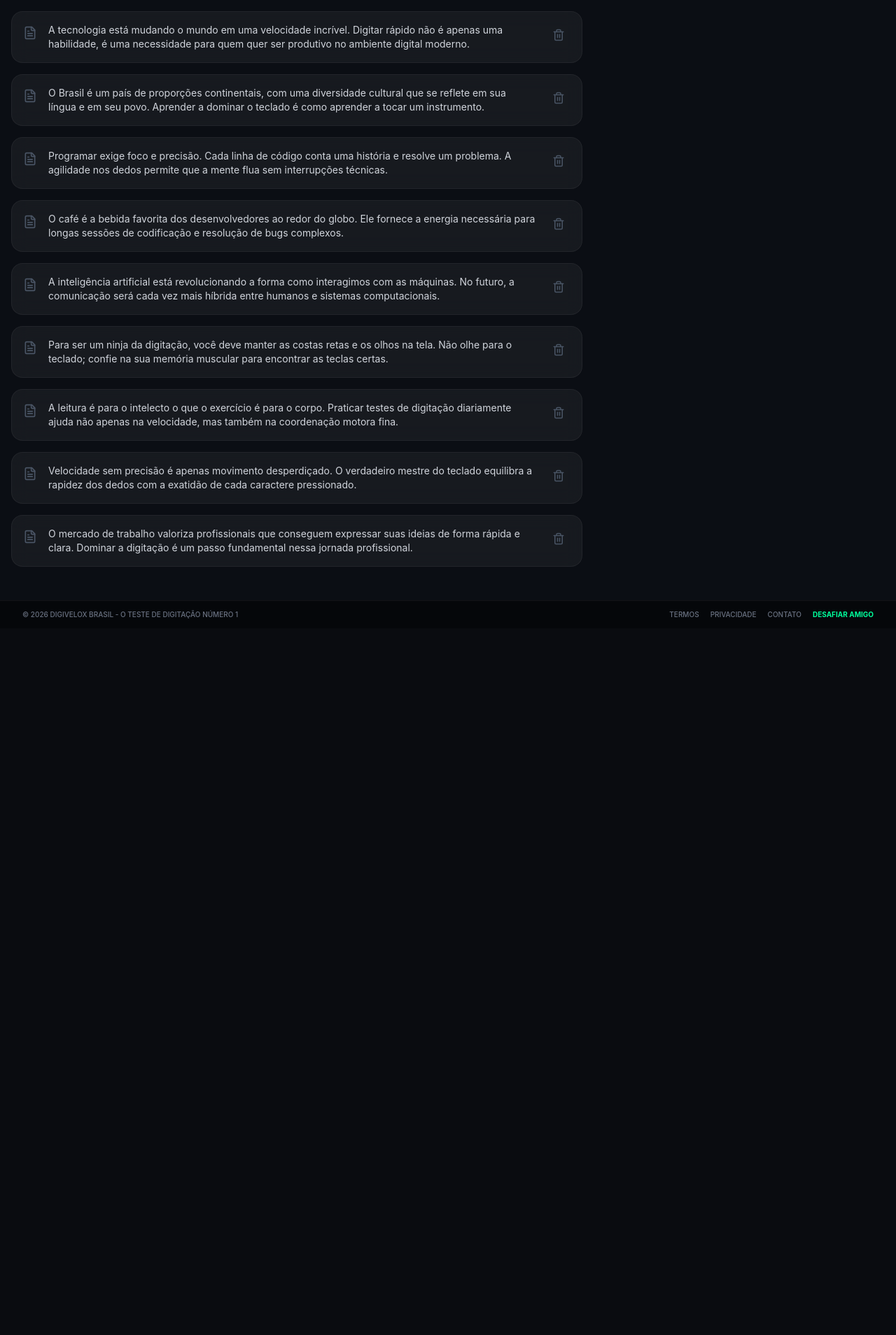
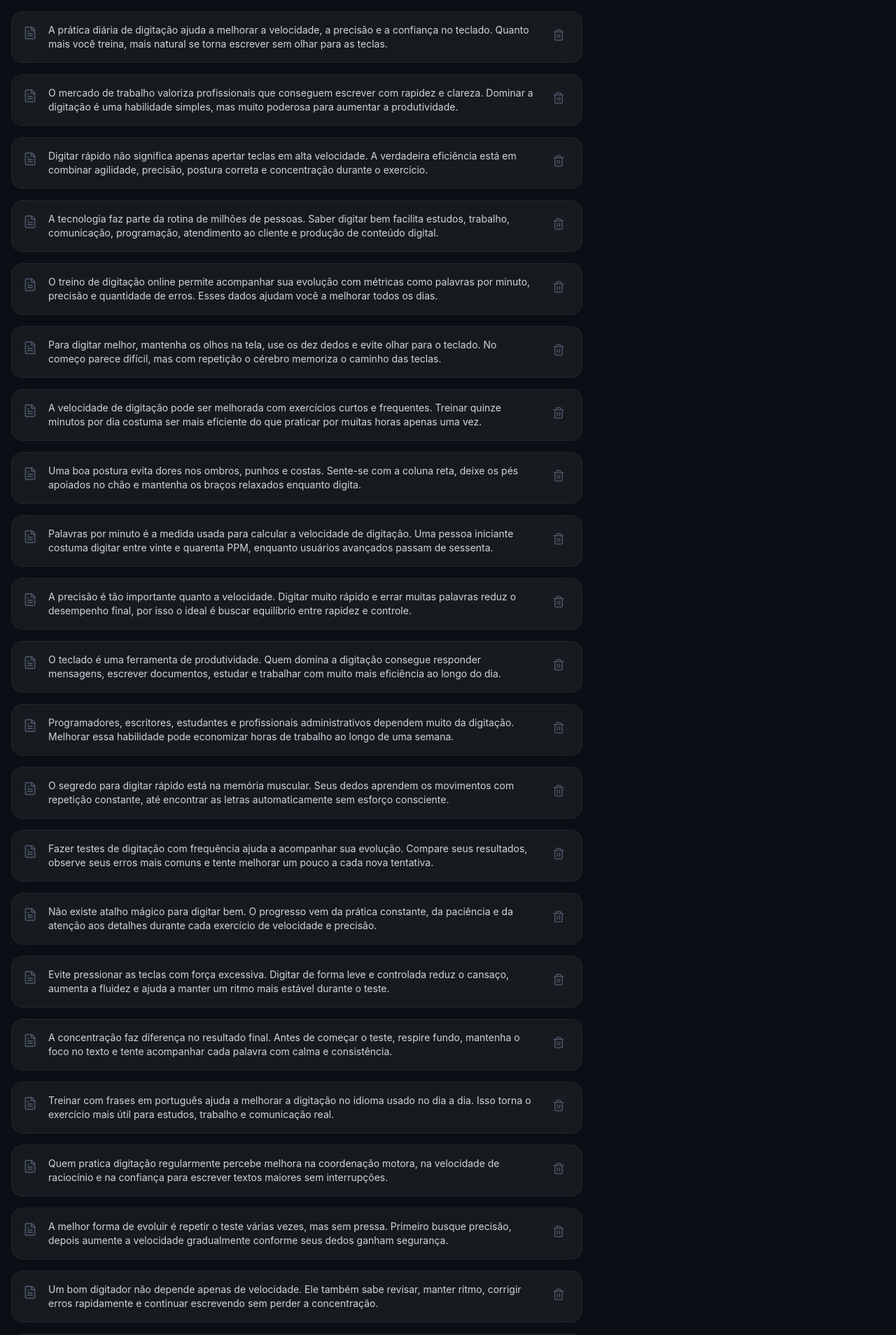
Before and after one commit to 14evertonalbertocorrea-coder/digivelox-brasil, a React (Vite) app: page /admin in a window 1280 px wide. Shown: the part 567-2475 px from the top of the page at 70% size. Before the commit the page ends 1465 px from the top, so only its background shows below. Built offline with nearby package versions, Linux system fonts and the light colour scheme.

Commit message:
Update constants.ts

```diff
--- a/src/constants.ts
+++ b/src/constants.ts
@@ -1,14 +1,68 @@
-
 export const TYPING_TEXTS = [
-  "A tecnologia está mudando o mundo em uma velocidade incrível. Digitar rápido não é apenas uma habilidade, é uma necessidade para quem quer ser produtivo no ambiente digital moderno.",
-  "O Brasil é um país de proporções continentais, com uma diversidade cultural que se reflete em sua língua e em seu povo. Aprender a dominar o teclado é como aprender a tocar um instrumento.",
-  "Programar exige foco e precisão. Cada linha de código conta uma história e resolve um problema. A agilidade nos dedos permite que a mente flua sem interrupções técnicas.",
-  "O café é a bebida favorita dos desenvolvedores ao redor do globo. Ele fornece a energia necessária para longas sessões de codificação e resolução de bugs complexos.",
-  "A inteligência artificial está revolucionando a forma como interagimos com as máquinas. No futuro, a comunicação será cada vez mais híbrida entre humanos e sistemas computacionais.",
-  "Para ser um ninja da digitação, você deve manter as costas retas e os olhos na tela. Não olhe para o teclado; confie na sua memória muscular para encontrar as teclas certas.",
-  "A leitura é para o intelecto o que o exercício é para o corpo. Praticar testes de digitação diariamente ajuda não apenas na velocidade, mas também na coordenação motora fina.",
-  "Velocidade sem precisão é apenas movimento desperdiçado. O verdadeiro mestre do teclado equilibra a rapidez dos dedos com a exatidão de cada caractere pressionado.",
-  "O mercado de trabalho valoriza profissionais que conseguem expressar suas ideias de forma rápida e clara. Dominar a digitação é um passo fundamental nessa jornada profissional."
+  "A prática diária de digitação ajuda a melhorar a velocidade, a precisão e a confiança no teclado. Quanto mais você treina, mais natural se torna escrever sem olhar para as teclas.",
+  "O mercado de trabalho valoriza profissionais que conseguem escrever com rapidez e clareza. Dominar a digitação é uma habilidade simples, mas muito poderosa para aumentar a produtividade.",
+  "Digitar rápido não significa apenas apertar teclas em alta velocidade. A verdadeira eficiência está em combinar agilidade, precisão, postura correta e concentração durante o exercício.",
+  "A tecnologia faz parte da rotina de milhões de pessoas. Saber digitar bem facilita estudos, trabalho, comunicação, programação, atendimento ao cliente e produção de conteúdo digital.",
+  "O treino de digitação online permite acompanhar sua evolução com métricas como palavras por minuto, precisão e quantidade de erros. Esses dados ajudam você a melhorar todos os dias.",
+  "Para digitar melhor, mantenha os olhos na tela, use os dez dedos e evite olhar para o teclado. No começo parece difícil, mas com repetição o cérebro memoriza o caminho das teclas.",
+  "A velocidade de digitação pode ser melhorada com exercícios curtos e frequentes. Treinar quinze minutos por dia costuma ser mais eficiente do que praticar por muitas horas apenas uma vez.",
+  "Uma boa postura evita dores nos ombros, punhos e costas. Sente-se com a coluna reta, deixe os pés apoiados no chão e mantenha os braços relaxados enquanto digita.",
+  "Palavras por minuto é a medida usada para calcular a velocidade de digitação. Uma pessoa iniciante costuma digitar entre vinte e quarenta PPM, enquanto usuários avançados passam de sessenta.",
+  "A precisão é tão importante quanto a velocidade. Digitar muito rápido e errar muitas palavras reduz o desempenho final, por isso o ideal é buscar equilíbrio entre rapidez e controle.",
+  "O teclado é uma ferramenta de produtividade. Quem domina a digitação consegue responder mensagens, escrever documentos, estudar e trabalhar com muito mais eficiência ao longo do dia.",
+  "Programadores, escritores, estudantes e profissionais administrativos dependem muito da digitação. Melhorar essa habilidade pode economizar horas de trabalho ao longo de uma semana.",
+  "O segredo para digitar rápido está na memória muscular. Seus dedos aprendem os movimentos com repetição constante, até encontrar as letras automaticamente sem esforço consciente.",
+  "Fazer testes de digitação com frequência ajuda a acompanhar sua evolução. Compare seus resultados, observe seus erros mais comuns e tente melhorar um pouco a cada nova tentativa.",
+  "Não existe atalho mágico para digitar bem. O progresso vem da prática constante, da paciência e da atenção aos detalhes durante cada exercício de velocidade e precisão.",
+  "Evite pressionar as teclas com força excessiva. Digitar de forma leve e controlada reduz o cansaço, aumenta a fluidez e ajuda a manter um ritmo mais estável durante o teste.",
+  "A concentração faz diferença no resultado final. Antes de começar o teste, respire fundo, mantenha o foco no texto e tente acompanhar cada palavra com calma e consistência.",
+  "Treinar com frases em português ajuda a melhorar a digitação no idioma usado no dia a dia. Isso torna o exercício mais útil para estudos, trabalho e comunicação real.",
+  "Quem pratica digitação regularmente percebe melhora na coordenação motora, na velocidade de raciocínio e na confiança para escrever textos maiores sem interrupções.",
+  "A melhor forma de evoluir é repetir o teste várias vezes, mas sem pressa. Primeiro busque precisão, depois aumente a velocidade gradualmente conforme seus dedos ganham segurança.",
+  "Um bom digitador não depende apenas de velocidade. Ele também sabe revisar, manter ritmo, corrigir erros rapidamente e continuar escrevendo sem perder a concentração.",
+  "A digitação ao toque é a técnica de escrever sem olhar para o teclado. Ela exige treino, mas permite alcançar resultados muito superiores em velocidade e produtividade.",
+  "Se você erra muitas letras, diminua o ritmo por alguns minutos. Depois que a precisão melhorar, aumente novamente a velocidade de forma natural e progressiva.",
+  "Teclados confortáveis podem ajudar, mas o fator mais importante é a prática. Mesmo com um teclado simples, é possível desenvolver excelente velocidade de digitação.",
+  "Estudar online, trabalhar em escritório, responder clientes e criar conteúdo ficam mais fáceis quando você domina o teclado. A digitação é uma habilidade essencial no mundo digital.",
+  "Cada teste de digitação é uma oportunidade de evolução. Observe seu PPM, veja sua precisão e tente superar seu próprio recorde sem sacrificar a qualidade da escrita.",
+  "O hábito de digitar corretamente evita vícios difíceis de corrigir no futuro. Use todos os dedos, mantenha postura adequada e pratique com textos variados todos os dias.",
+  "A rapidez no teclado ajuda a transformar ideias em palavras sem perder o raciocínio. Quanto melhor sua digitação, mais fluida fica sua comunicação escrita.",
+  "Treinos curtos, objetivos e repetidos são ideais para melhorar. Faça pausas, alongue os dedos e retorne ao teste com foco renovado para obter melhores resultados.",
+  "O DigiVelox Brasil foi criado para quem deseja testar, treinar e melhorar a digitação online de forma simples, rápida e gratuita diretamente pelo navegador.",
+  "Aprender digitação é investir em produtividade pessoal. Pequenos ganhos de velocidade representam minutos economizados todos os dias e horas poupadas ao final de cada mês.",
+  "A escrita digital faz parte da vida moderna. Seja em e-mails, documentos, redes sociais ou programação, digitar com agilidade torna qualquer tarefa mais simples e eficiente.",
+  "Treinar no teclado ajuda a desenvolver disciplina, foco e coordenação motora. Cada sessão concluída fortalece sua habilidade de escrever mais rápido e com menos erros.",
+  "Os melhores digitadores mantêm ritmo constante e evitam parar para corrigir a todo momento. A fluidez é um dos principais segredos para alcançar alto desempenho.",
+  "Muitas pessoas subestimam a importância da digitação até perceberem quanto tempo perdem escrevendo devagar. Melhorar essa habilidade traz resultados imediatos no cotidiano.",
+  "A repetição inteligente é a chave para o progresso. Não basta digitar muito, é preciso digitar corretamente, observando erros e ajustando a postura sempre que necessário.",
+  "Ao praticar diariamente, seu cérebro começa a associar palavras inteiras a movimentos automáticos dos dedos. Isso reduz o esforço mental e aumenta muito a velocidade.",
+  "Treinar com textos variados impede que a prática fique cansativa. Frases diferentes desafiam sua adaptação e fazem o aprendizado acontecer de maneira mais completa.",
+  "A digitação profissional exige constância. Mesmo cinco minutos por dia já podem gerar melhorias significativas após algumas semanas de prática disciplinada.",
+  "Profissionais de atendimento digitam rápido para responder clientes, programadores digitam rápido para codar sem travar e estudantes digitam rápido para acompanhar aulas e pesquisas.",
+  "O teclado é hoje uma das principais ferramentas de trabalho no mundo. Quanto mais domínio você tiver sobre ele, mais preparado estará para as exigências digitais atuais.",
+  "Treinar precisão primeiro evita criar maus hábitos. Quando você aprende a acertar as letras corretamente, a velocidade surge naturalmente como consequência do treino.",
+  "Muitos usuários sentem frustração no começo, mas a evolução vem em etapas. Persistir durante os primeiros dias é essencial para começar a notar ganho real de desempenho.",
+  "A digitação online gratuita permite treinar de qualquer lugar sem instalar programas. Basta abrir o navegador, escolher um modo e começar a praticar imediatamente.",
+  "Quem domina atalhos de teclado e também possui alta velocidade de digitação ganha enorme vantagem competitiva em praticamente qualquer função administrativa ou tecnológica.",
+  "A escrita fluida no computador reduz a distância entre pensar e produzir. Ideias são registradas mais rápido, com menos interrupções e maior qualidade textual.",
+  "Treinar em textos longos é excelente para resistência. Você aprende a manter ritmo e concentração por períodos maiores sem perder precisão ao longo da digitação.",
+  "Não olhe para os dedos. Quanto mais você força o cérebro a confiar na memória muscular, mais rapidamente desenvolve independência visual em relação ao teclado.",
+  "Existem níveis de evolução na digitação. Primeiro vem a adaptação, depois a precisão, em seguida a velocidade e finalmente a automatização completa dos movimentos.",
+  "A regularidade é mais importante do que intensidade extrema. Quem treina todos os dias por pouco tempo costuma evoluir melhor do que quem pratica raramente por horas.",
+  "A habilidade de digitar bem melhora inclusive a autoconfiança, pois você se sente mais confortável ao escrever textos, responder mensagens e trabalhar sob pressão.",
+  "Com dedicação, qualquer pessoa pode dobrar sua velocidade inicial em poucas semanas. O segredo está em insistir nos fundamentos corretos e manter o hábito diário.",
+  "Escrever com agilidade evita perda de raciocínio durante tarefas importantes. Quando as mãos acompanham a mente, a produtividade cresce de maneira impressionante.",
+  "Sites de teste de digitação ajudam a transformar treino em desafio. Ver números de PPM e precisão incentiva o usuário a continuar praticando para bater recordes.",
+  "Quanto menor a quantidade de erros, melhor será seu resultado final. Digitar com calma e precisão costuma render pontuações superiores a tentativas apressadas.",
+  "Dominar o teclado é como aprender uma nova linguagem corporal. Seus dedos passam a conversar com as letras de forma automática e sincronizada.",
+  "A internet exige velocidade em tudo, inclusive na escrita. Saber digitar rápido economiza tempo em pesquisas, formulários, mensagens e produção profissional.",
+  "Uma pessoa que digita acima da média consegue executar tarefas simples em menos tempo e dedicar energia ao que realmente importa dentro da rotina de trabalho.",
+  "Treinar digitando frases motivacionais, técnicas e informativas torna a prática menos cansativa e mais interessante, mantendo o usuário engajado por mais tempo.",
+  "A meta não deve ser apenas correr no teclado, mas manter consistência do primeiro ao último caractere sem perder a qualidade da escrita.",
+  "Os testes cronometrados são excelentes para desenvolver senso de urgência e ritmo. Eles ensinam seu cérebro a responder mais rápido sob pressão.",
+  "Persistência supera talento quando falamos em digitação. Quem treina todos os dias inevitavelmente alcança resultados que pareciam impossíveis no início.",
+  "Cada caractere digitado corretamente fortalece conexões neurais responsáveis pela coordenação entre visão, mente e movimento dos dedos.",
+  "Digitar melhor é um diferencial invisível, mas extremamente lucrativo. Ele economiza tempo, reduz estresse e aumenta sua eficiência em qualquer ambiente digital."
 ];
 
 export const BADGES = {
@@ -39,41 +93,6 @@ export const BLOG_POSTS = [
     excerpt: 'Exercícios específicos para fortalecer a memória muscular dos dedos.',
     content: `Praticar com textos aleatórios é bom, mas focar em bigramas e trigramas comuns em português é o que realmente acelera seu PPM...`,
     createdAt: '2024-04-10'
-  },
-  {
-    title: 'Teste de teclado online: Como diagnosticar problemas',
-    slug: 'teste-teclado-online',
-    excerpt: 'Saiba se o seu hardware está limitando sua velocidade de digitação.',
-    content: `Muitas vezes, o problema não é o digitador, mas o teclado. Teclados mecânicos costumam oferecer maior feedback tátil...`,
-    createdAt: '2024-04-12'
-  },
-  {
-    title: 'Digitação para concursos: Guia completo de preparação',
-    slug: 'digitacao-concursos-guia',
-    excerpt: 'Prepare-se para as provas de digitação da Polícia Civil e tribunais.',
-    content: `Concursos exigem não apenas velocidade, mas precisão absoluta. Um erro pode custar sua vaga. Treine com textos jurídicos...`,
-    createdAt: '2024-04-15'
-  },
-  {
-    title: 'Como melhorar no teclado gamer para produtividade',
-    slug: 'teclado-gamer-produtividade',
-    excerpt: 'Transforme seu setup de jogos na melhor estação de trabalho.',
-    content: `Switches lineares vs táteis: qual é melhor para digitar textos longos? Descubra como configurar seu teclado RGB para foco...`,
-    createdAt: '2024-04-18'
-  },
-  {
-    title: 'Ergonomia na digitação: Evite lesões por esforço repetitivo',
-    slug: 'ergonomia-digitacao-ler',
-    excerpt: 'Dicas de postura para quem passa horas digitando no computador.',
-    content: `A altura da sua cadeira e o ângulo dos punhos são cruciais. Use descansos de pulso se necessário e faça pausas...`,
-    createdAt: '2024-04-20'
-  },
-  {
-    title: 'Atalhos de teclado que todo digitador rápido conhece',
-    slug: 'atalhos-teclado-essenciais',
-    excerpt: 'Poupe tempo e esforço usando atalhos de sistema e edição.',
-    content: `Ctrl+Backspace para apagar palavras inteiras é o atalho mais subestimado. Aprenda a navegar no texto sem tirar a mão do teclado...`,
-    createdAt: '2024-04-22'
   }
 ];
 
```
